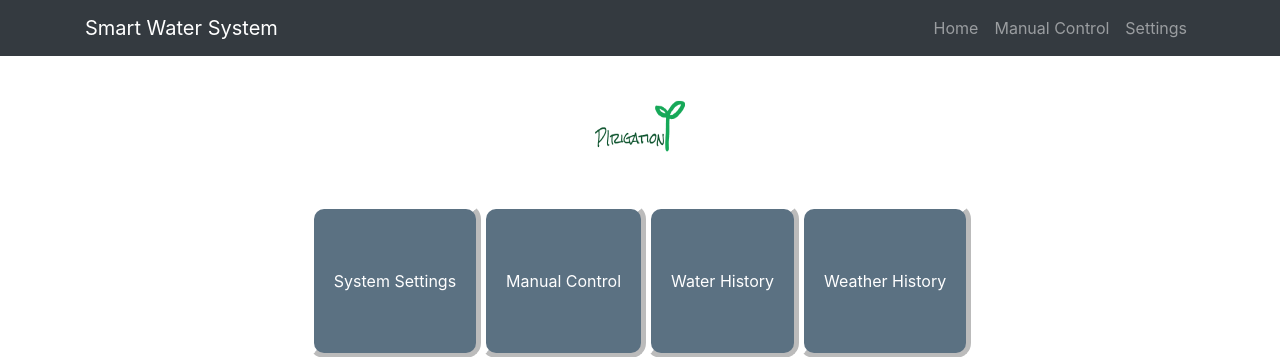
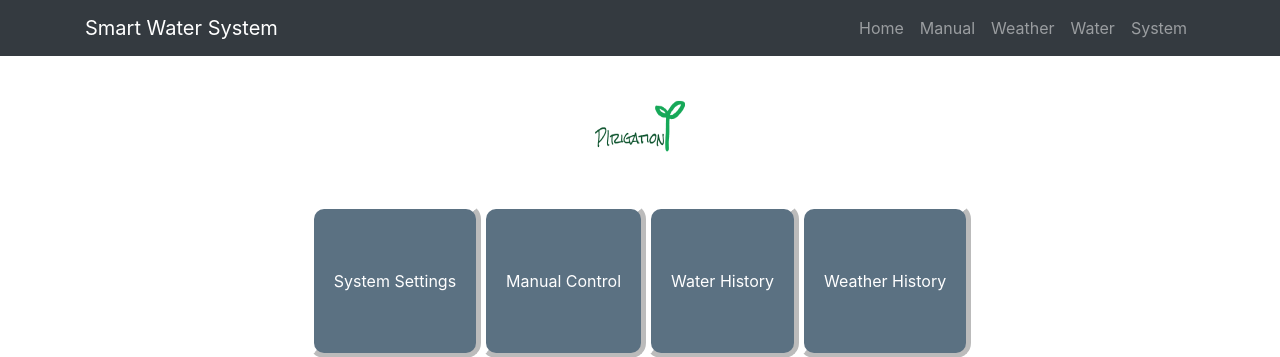
Before and after one commit to cwcarden/pirigation, a Flask app: page / in a window 1280 px wide. Shown: the top 357 px of the page. Run offline with Flask 2, Linux system fonts and the light colour scheme; some libraries are stand-ins or nearby versions.

Commit message:
added nav bar items

```diff
--- a/pirigation/templates/layout.html
+++ b/pirigation/templates/layout.html
@@ -36,11 +36,17 @@
                 <span class="sr-only">(current)</span>
               </a>
             <li class="nav-item">
-              <a class="nav-link" href="{{ url_for('manual') }}">Manual Control</a>
+              <a class="nav-link" href="{{ url_for('manual') }}">Manual</a>
             </li>
             <li class="nav-item">
-                <a class="nav-link" href="{{ url_for('settings') }}">Settings</a>
+                <a class="nav-link" href="#">Weather</a>
               </li>
+              <li class="nav-item">
+                    <a class="nav-link" href="#">Water</a>
+                  </li>
+                  <li class="nav-item">
+                        <a class="nav-link" href="{{ url_for('settings') }}">System</a>
+                      </li>
           </ul>
         </div>
       </div>
```
